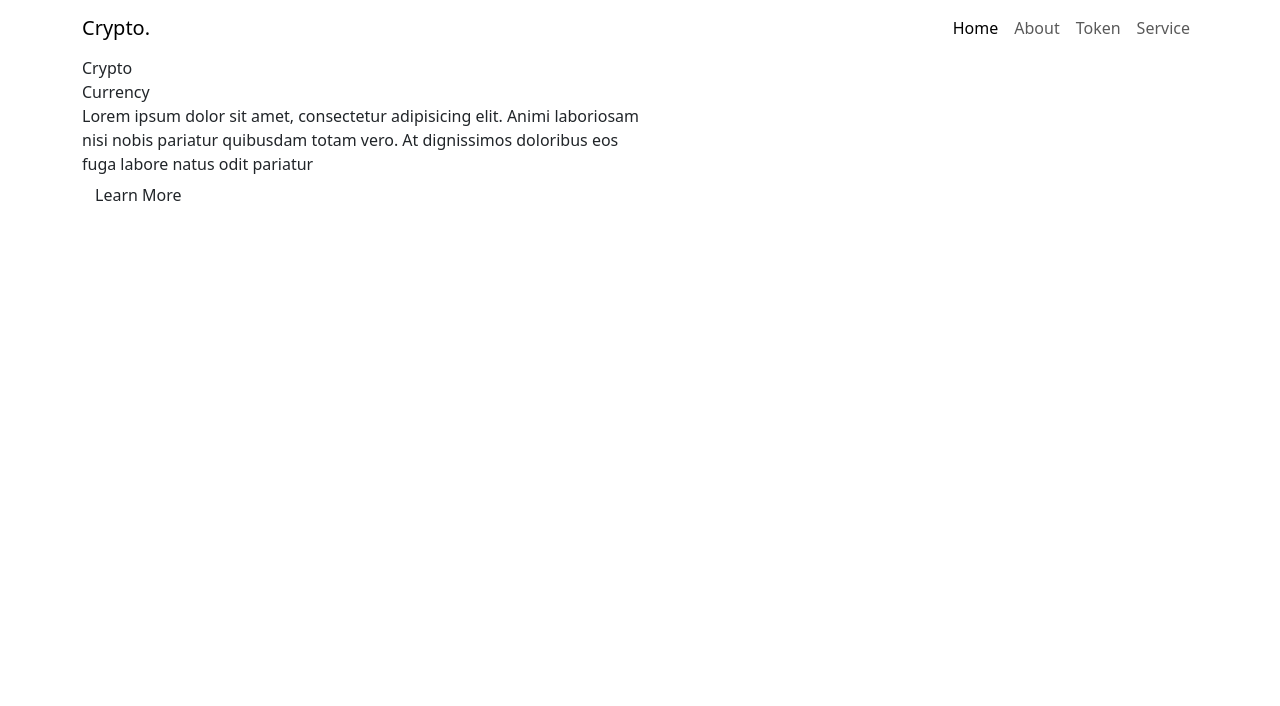
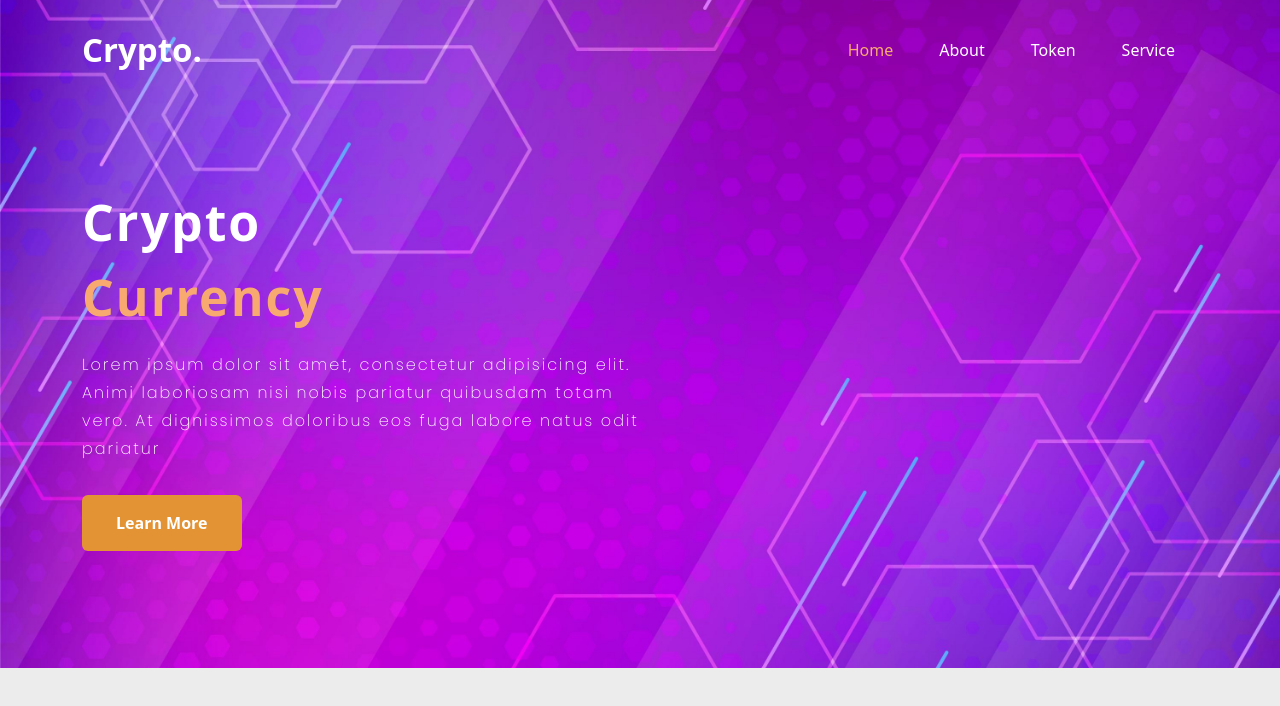
Before and after one commit to Klaudiusz-code/crypto_app, a website: page index.html in a window 1280 px wide. Drawn offline with nearby package versions, Linux system fonts and the light colour scheme.

Commit message:
Add style for nav/hero

```diff
--- a/scss/layout/_main.scss
+++ b/scss/layout/_main.scss
@@ -0,0 +1,7 @@
+.bg-container {
+  background-image: url('/img/background.jpg');
+  height: auto;
+
+  background-size: cover;
+  background-position: center;
+}
--- a/scss/layout/_navigation.scss
+++ b/scss/layout/_navigation.scss
@@ -0,0 +1,33 @@
+
+.navbar{
+  padding: 20px 0;
+  .navbar-toggler{
+    border: none;
+    >.bx{
+      color: $white-color;
+      font-size: $logo-font;
+    }
+  }
+  .navbar-brand{
+    .logo{
+      font-size: $logo-font;
+      color:  $white-color;
+      font-weight: $font-bold;
+    }
+  }
+  .navbar-nav{
+    @include for-tablet{
+      background-color: rgba(255, 255, 255,0.3);
+      text-align: center;
+    }
+    .nav-link{
+      color: $white-color;
+      font-size: $menu-font;
+      margin: 0 15px;
+
+    }
+    >.active{
+      color: $active-color;
+    }
+  }
+}
--- a/scss/style.scss
+++ b/scss/style.scss
@@ -2,4 +2,5 @@
 @import 'abstracts/mixins';
 @import "base/reset";
 @import "layout/navigation";
+@import "layout/hero";
 @import "layout/main";
```
Also changed, not shown: css/style.css.
